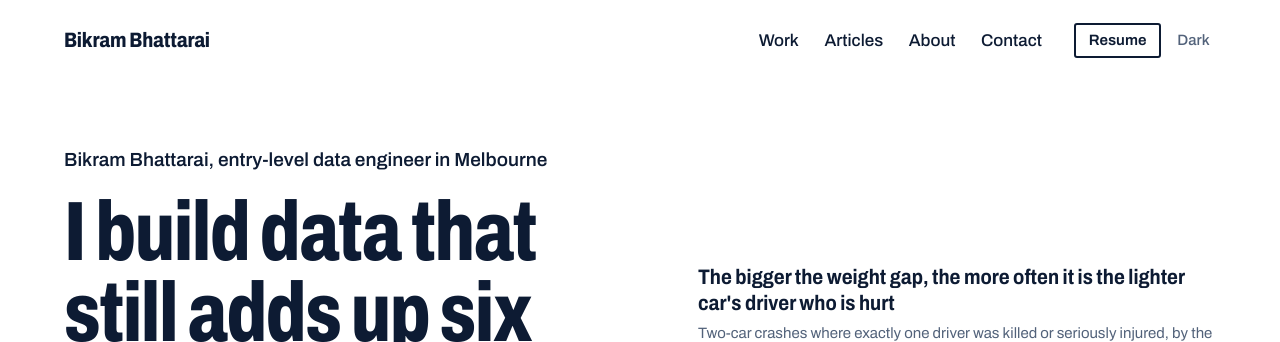
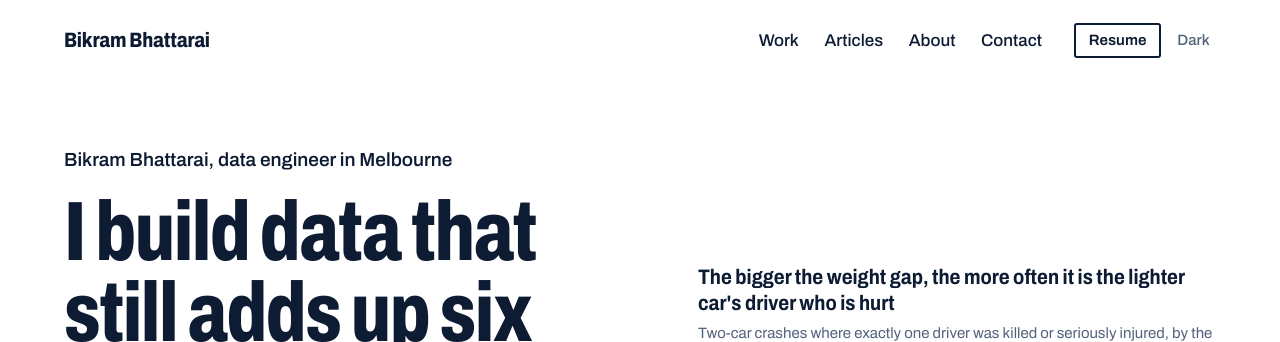
Before and after one commit to Bikram2051/Bikram2051.github.io, a Jekyll site: the page built from index.html, in a window 1280 px wide and 900 px high. Shown: the top 342 px of the window. Built offline with Jekyll 4.4.1, drawn with Linux system fonts in a browser that asks for light colours.

Commit message:
Describe Bikram as a data engineer without the entry-level qualifier
Co-Authored-By: Claude Opus 5.5 <noreply@anthropic.com>
Claude-Session: https://claude.ai/code/session_01UZPoHD3kjyRyYjR6zsyghj

```diff
--- a/_config.yml
+++ b/_config.yml
@@ -1,7 +1,7 @@
 title: Bikram Bhattarai
-tagline: Entry-level data engineer in Melbourne
+tagline: Data engineer in Melbourne
 description: >-
-  Bikram Bhattarai is an entry-level data engineer in Melbourne, with over two
+  Bikram Bhattarai is a data engineer in Melbourne, with over two
   years of SQL and reporting work as a customer insights analyst, now finishing
   a Master of Data Science at Swinburne. SQL, Python, data pipelines and
   figures that reconcile.
--- a/about.html
+++ b/about.html
@@ -1,7 +1,7 @@
 ---
 layout: default
 title: About
-description: About Bikram Bhattarai, an entry-level data engineer in Melbourne. Over two years as a customer insights analyst, an MBA in marketing and business analytics, and a Master of Data Science in progress at Swinburne.
+description: About Bikram Bhattarai, a data engineer in Melbourne. Over two years as a customer insights analyst, an MBA in marketing and business analytics, and a Master of Data Science in progress at Swinburne.
 permalink: /about/
 redirect_from:
   - /about.html
@@ -16,7 +16,7 @@ redirect_from:
   <div class="wrap about">
     <img class="about__photo" src="/assets/bikram.jpg" alt="Bikram Bhattarai" width="600" height="600">
     <div class="about__text">
-      <p>I am an entry-level data engineer in Melbourne, currently studying a Master of Data Science at Swinburne University. Before that I spent over two years as a customer insights analyst and two years in product operations. My background sits between the commercial and the technical: an MBA in marketing and business analytics, then years of working close to the data, from product catalogues to SQL reporting.</p>
+      <p>I am a data engineer in Melbourne, currently studying a Master of Data Science at Swinburne University. Before that I spent over two years as a customer insights analyst and two years in product operations. My background sits between the commercial and the technical: an MBA in marketing and business analytics, then years of working close to the data, from product catalogues to SQL reporting.</p>
       <p>The work I enjoy most is the unglamorous part: getting a messy extract into shape, agreeing what a metric actually means, and then putting it in front of someone in a form they can use. I care about clean assumptions and about being able to rerun something six months later and get the same answer.</p>
       <h2 class="work__title" style="margin-top: 2.2rem">How I got here</h2>
       <p>I started in product operations. Two years at PowerWeave in Mumbai looking after catalogue data and order workflows for a United States wholesale platform taught me to respect a clean spreadsheet, mostly by showing me what a dirty one costs. I then moved to Bangalore for an MBA in marketing and business analytics, and while studying joined KeyGap Software Solutions as a customer insights analyst, where the work became analysis full time: SQL pulls, Tableau dashboards, A/B test reporting, and the weekly KPI rollup for the team lead.</p>
--- a/index.html
+++ b/index.html
@@ -4,7 +4,7 @@ layout: default
 <section class="hero">
   <div class="wrap hero__grid">
     <div>
-      <p class="hero__who">Bikram Bhattarai, entry-level data engineer in Melbourne</p>
+      <p class="hero__who">Bikram Bhattarai, data engineer in Melbourne</p>
       <h1 class="hero__title">I build data that still adds up six months later.</h1>
       <p class="hero__text">Over two years writing the SQL behind recurring product reporting as a customer insights analyst, and now part way through a Master of Data Science at Swinburne. I work in SQL and Python, keep everything in Git, and check that a pipeline's numbers reconcile before anyone builds on them.</p>
       <p class="hero__actions">
```
Also changed, not shown: assets/og-image.png, 2 other files.
